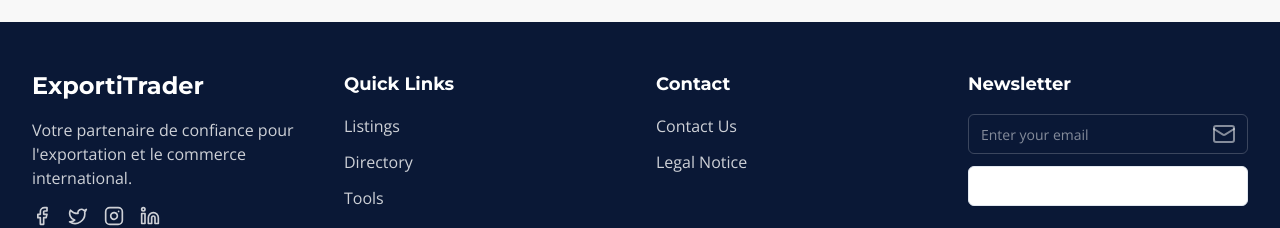
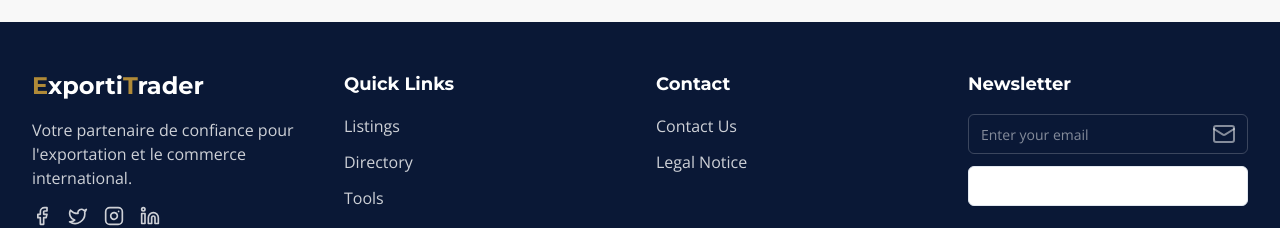
Before and after one commit to soufianehb/flagssvgg, a React (Vite) app: page / in a window 1280 px wide. Shown: the part 453-681 px from the top of the page. Built offline with nearby package versions, Linux system fonts and the light colour scheme.

Commit message:
Update color scheme for branding
- Changed the color of "E" and "T" to gold (#B08A38).
- Updated "xporti" and "rader" to white (#FFFFFF).
- Set the background color to dark navy blue (#0A1836).
[skip gpt_engineer]

```diff
--- a/src/components/layout/Footer.tsx
+++ b/src/components/layout/Footer.tsx
@@ -12,7 +12,12 @@ export const Footer = () => {
         <div className="grid grid-cols-1 md:grid-cols-2 lg:grid-cols-4 gap-8">
           {/* Première colonne - Logo & Social */}
           <div className="space-y-4">
-            <h2 className="text-2xl font-bold font-montserrat">ExportiTrader</h2>
+            <h2 className="text-2xl font-bold font-montserrat">
+              <span className="text-accent">E</span>
+              <span className="text-primary-foreground">xporti</span>
+              <span className="text-accent">T</span>
+              <span className="text-primary-foreground">rader</span>
+            </h2>
             <p className="text-primary-foreground/80">
               Votre partenaire de confiance pour l'exportation et le commerce international.
             </p>
```
